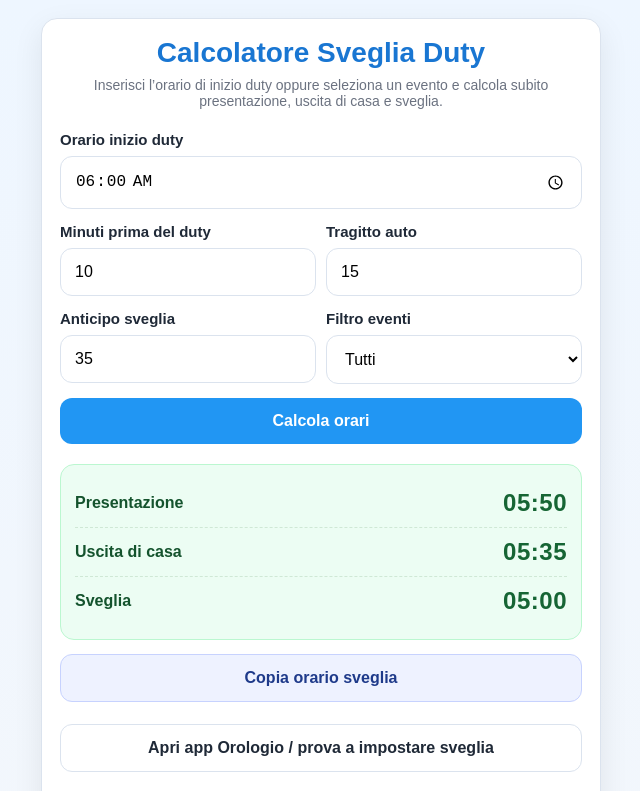
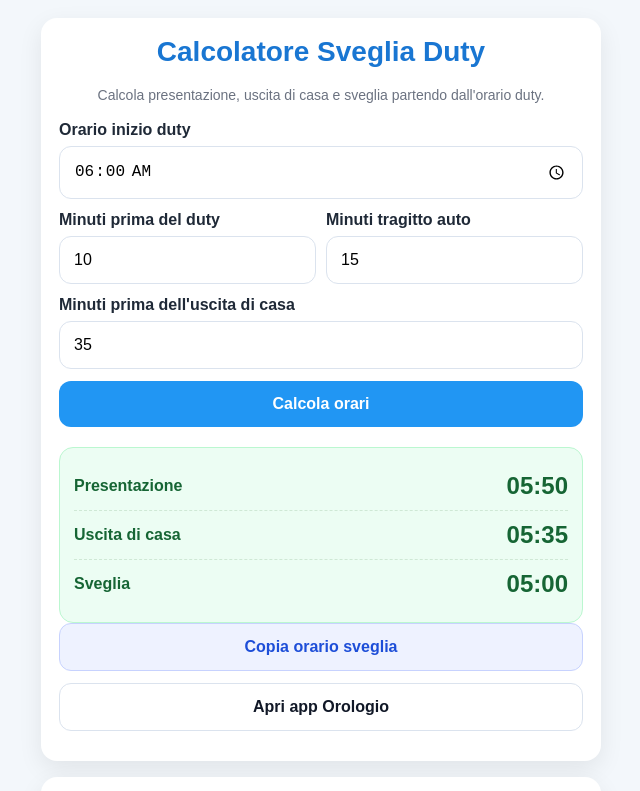
Before and after one commit to bebop80/Sveglia-Duty, a plain HTML site: page index.html in a window 1280 px wide. Both pictures are taken after a click on the button "Calcola orari". Shown: the top 791 px of the page, without its empty margins (319-959 px from the left). Drawn offline with Linux system fonts and the light colour scheme.

Commit message:
Update index.html for improved layout and styles
Refactor HTML structure and styles for better clarity and functionality.

```diff
--- a/index.html
+++ b/index.html
@@ -9,223 +9,168 @@
   <meta name="theme-color" content="#2196F3" />
   <meta name="mobile-web-app-capable" content="yes" />
   <meta name="apple-mobile-web-app-capable" content="yes" />
-  <meta name="apple-mobile-web-app-status-bar-style" content="default" />
-  <meta name="apple-mobile-web-app-title" content="Sveglia Duty" />
 
   <style>
-    :root {
-      --bg: #f4f7fb;
-      --card: #ffffff;
-      --primary: #2196f3;
-      --primary-dark: #1976d2;
-      --text: #1f2937;
-      --muted: #6b7280;
-      --success-bg: #ecfdf3;
-      --success-text: #166534;
-      --border: #dbe3ee;
-      --shadow: 0 10px 30px rgba(0, 0, 0, 0.08);
-      --radius: 16px;
-    }
-
-    * {
-      box-sizing: border-box;
-    }
-
     body {
       margin: 0;
       font-family: Arial, sans-serif;
-      background: linear-gradient(180deg, #eef6ff 0%, var(--bg) 100%);
-      color: var(--text);
+      background: #f3f7fb;
+      color: #1f2937;
       padding: 18px;
     }
 
-    .app {
+    .wrap {
       max-width: 560px;
       margin: 0 auto;
     }
 
     .card {
-      background: var(--card);
-      border: 1px solid var(--border);
-      border-radius: var(--radius);
-      box-shadow: var(--shadow);
+      background: #fff;
+      border-radius: 16px;
       padding: 18px;
+      box-shadow: 0 8px 24px rgba(0,0,0,0.08);
       margin-bottom: 16px;
     }
 
     h1 {
-      margin: 0 0 8px;
+      margin-top: 0;
+      color: #1976D2;
+      text-align: center;
       font-size: 28px;
-      color: var(--primary-dark);
-      text-align: center;
     }
 
-    .subtitle {
+    p.info {
       text-align: center;
-      color: var(--muted);
-      margin: 0 0 22px;
+      color: #6b7280;
       font-size: 14px;
+      margin-bottom: 18px;
     }
 
     label {
       display: block;
-      margin-bottom: 8px;
-      font-weight: 700;
-      font-size: 15px;
+      margin-bottom: 7px;
+      font-weight: bold;
     }
 
-    input,
-    button,
-    select {
+    input, button, select {
       width: 100%;
+      padding: 14px;
       border-radius: 12px;
-      border: 1px solid var(--border);
       font-size: 16px;
+      box-sizing: border-box;
+      margin-bottom: 12px;
     }
 
-    input,
-    select {
-      padding: 14px;
+    input, select {
+      border: 1px solid #dbe3ee;
       background: #fff;
-      margin-bottom: 14px;
     }
 
     button {
-      padding: 14px 16px;
       border: none;
-      background: var(--primary);
-      color: #fff;
-      font-weight: 700;
+      background: #2196F3;
+      color: white;
+      font-weight: bold;
       cursor: pointer;
-      margin-bottom: 12px;
-    }
-
-    button:hover {
-      background: var(--primary-dark);
     }
 
     button.secondary {
       background: #eef2ff;
-      color: #1e3a8a;
+      color: #1d4ed8;
       border: 1px solid #c7d2fe;
-    }
-
-    button.secondary:hover {
-      background: #dbeafe;
     }
 
     button.ghost {
       background: #fff;
-      color: var(--text);
-      border: 1px solid var(--border);
+      color: #111827;
+      border: 1px solid #dbe3ee;
     }
 
-    .grid {
+    .grid-2 {
       display: grid;
-      grid-template-columns: 1fr;
-      gap: 12px;
+      grid-template-columns: 1fr 1fr;
+      gap: 10px;
     }
 
-    .result-box {
-      background: var(--success-bg);
+    .results {
+      display: none;
+      background: #ecfdf3;
       border: 1px solid #bbf7d0;
       border-radius: 14px;
       padding: 14px;
       margin-top: 8px;
     }
 
-    .result-row {
+    .row {
       display: flex;
       justify-content: space-between;
       align-items: center;
-      gap: 12px;
       padding: 10px 0;
       border-bottom: 1px dashed #cfe8d5;
+      gap: 12px;
     }
 
-    .result-row:last-child {
+    .row:last-child {
       border-bottom: none;
     }
 
-    .result-label {
-      font-weight: 700;
-      color: #14532d;
+    .label {
+      font-weight: bold;
+      color: #166534;
     }
 
-    .result-time {
+    .time {
       font-size: 24px;
       font-weight: 800;
-      color: var(--success-text);
-      letter-spacing: 0.5px;
+      color: #166534;
     }
 
-    .muted {
-      color: var(--muted);
-      font-size: 14px;
-    }
-
-    .small {
-      font-size: 13px;
-    }
-
-    .event-list {
+    .events {
       display: grid;
       gap: 10px;
       margin-top: 12px;
     }
 
     .event-item {
-      border: 1px solid var(--border);
+      background: #fff;
+      border: 1px solid #dbe3ee;
       border-radius: 14px;
       padding: 12px;
-      background: #fff;
     }
 
     .event-title {
-      font-weight: 700;
+      font-weight: bold;
       margin-bottom: 4px;
     }
 
     .event-meta {
-      color: var(--muted);
       font-size: 13px;
+      color: #6b7280;
       margin-bottom: 10px;
     }
 
-    .actions {
-      display: grid;
-      gap: 10px;
-      margin-top: 14px;
+    .status {
+      color: #6b7280;
+      font-size: 14px;
+      margin-top: 6px;
     }
 
-    .hint {
+    .warning {
       background: #fff7ed;
       border: 1px solid #fed7aa;
       color: #9a3412;
-      border-radius: 14px;
+      border-radius: 12px;
       padding: 12px;
       font-size: 14px;
-    }
-
-    .footer-note {
-      text-align: center;
-      color: var(--muted);
-      font-size: 12px;
       margin-top: 10px;
     }
 
-    .inline-2 {
-      display: grid;
-      grid-template-columns: 1fr 1fr;
-      gap: 10px;
-    }
-
     @media (max-width: 520px) {
-      .inline-2 {
+      .grid-2 {
         grid-template-columns: 1fr;
       }
 
-      .result-time {
+      .time {
         font-size: 21px;
       }
 
@@ -236,96 +181,65 @@
   </style>
 </head>
 <body>
-  <div class="app">
+  <div class="wrap">
     <div class="card">
       <h1>Calcolatore Sveglia Duty</h1>
-      <p class="subtitle">
-        Inserisci l’orario di inizio duty oppure seleziona un evento e calcola subito
-        presentazione, uscita di casa e sveglia.
-      </p>
+      <p class="info">Calcola presentazione, uscita di casa e sveglia partendo dall'orario duty.</p>
 
       <label for="dutyTime">Orario inizio duty</label>
       <input type="time" id="dutyTime" value="06:00" />
 
-      <div class="inline-2">
+      <div class="grid-2">
         <div>
           <label for="prepBeforeDuty">Minuti prima del duty</label>
-          <input type="number" id="prepBeforeDuty" value="10" min="0" step="1" />
+          <input type="number" id="prepBeforeDuty" value="10" min="0" />
         </div>
         <div>
-          <label for="travelMinutes">Tragitto auto</label>
-          <input type="number" id="travelMinutes" value="15" min="0" step="1" />
+          <label for="travelMinutes">Minuti tragitto auto</label>
+          <input type="number" id="travelMinutes" value="15" min="0" />
         </div>
       </div>
 
-      <div class="inline-2">
-        <div>
-          <label for="alarmAdvance">Anticipo sveglia</label>
-          <input type="number" id="alarmAdvance" value="35" min="0" step="1" />
+      <label for="alarmAdvance">Minuti prima dell'uscita di casa</label>
+      <input type="number" id="alarmAdvance" value="35" min="0" />
+
+      <button id="calcBtn" type="button">Calcola orari</button>
+
+      <div id="results" class="results">
+        <div class="row">
+          <div class="label">Presentazione</div>
+          <div class="time" id="presentazioneOut">--:--</div>
         </div>
-        <div>
-          <label for="calendarFilter">Filtro eventi</label>
-          <select id="calendarFilter">
-            <option value="">Tutti</option>
-            <option value="duty">Solo eventi con “duty”</option>
-          </select>
+        <div class="row">
+          <div class="label">Uscita di casa</div>
+          <div class="time" id="uscitaOut">--:--</div>
+        </div>
+        <div class="row">
+          <div class="label">Sveglia</div>
+          <div class="time" id="svegliaOut">--:--</div>
         </div>
       </div>
 
-      <button id="calcBtn">Calcola orari</button>
-
-      <div id="results" class="result-box" style="display:none;">
-        <div class="result-row">
-          <div class="result-label">Presentazione</div>
-          <div class="result-time" id="presentazioneOut">--:--</div>
-        </div>
-        <div class="result-row">
-          <div class="result-label">Uscita di casa</div>
-          <div class="result-time" id="uscitaOut">--:--</div>
-        </div>
-        <div class="result-row">
-          <div class="result-label">Sveglia</div>
-          <div class="result-time" id="svegliaOut">--:--</div>
-        </div>
-      </div>
-
-      <div class="actions">
-        <button id="copyAlarmBtn" class="secondary" style="display:none;">
-          Copia orario sveglia
-        </button>
-        <button id="androidAlarmBtn" class="ghost" style="display:none;">
-          Apri app Orologio / prova a impostare sveglia
-        </button>
-      </div>
-
-      <p class="footer-note">
-        Se usi GitHub Pages e aggiungi la pagina alla Home, questa versione usa path relativi per evitare il 404 della PWA installata.[web:76][web:82]
-      </p>
+      <button id="copyAlarmBtn" class="secondary" type="button" style="display:none;">Copia orario sveglia</button>
+      <button id="androidAlarmBtn" class="ghost" type="button" style="display:none;">Apri app Orologio</button>
     </div>
 
     <div class="card">
       <label>Google Calendar</label>
-      <p class="muted small">
-        Per motivi di sicurezza devi inserire il tuo Client ID e la tua API Key di Google Cloud
-        direttamente nel file <strong>app.js</strong> se vuoi leggere gli eventi del tuo calendario.[web:7][web:92]
-      </p>
+      <button id="authorize_button" class="secondary" type="button" style="visibility:hidden;">Collega Google Calendar</button>
+      <button id="signout_button" class="ghost" type="button" style="visibility:hidden;">Disconnetti</button>
 
-      <div class="actions">
-        <button id="authorize_button" class="secondary">Collega Google Calendar</button>
-        <button id="signout_button" class="ghost" style="display:none;">Disconnetti Google</button>
-      </div>
+      <div id="calendarStatus" class="status">Google Calendar non collegato.</div>
+      <div id="events" class="events"></div>
 
-      <div id="calendarStatus" class="muted">Non connesso.</div>
-      <div id="events" class="event-list"></div>
-
-      <div class="hint">
-        Se non vuoi configurare subito Google Calendar, l’app funziona comunque in modalità manuale.
+      <div class="warning">
+        Se il bottone Google Calendar non si attiva, controlla di avere inserito Client ID e API Key corretti in app.js e l'origine autorizzata giusta su Google Cloud.
       </div>
     </div>
   </div>
 
-  <script src="https://apis.google.com/js/api.js" defer></script>
-  <script src="https://accounts.google.com/gsi/client" defer></script>
-  <script src="./app.js" defer></script>
+  <script src="./app.js"></script>
+  <script async defer src="https://apis.google.com/js/api.js" onload="gapiLoaded()"></script>
+  <script async defer src="https://accounts.google.com/gsi/client" onload="gisLoaded()"></script>
 </body>
 </html>
```
